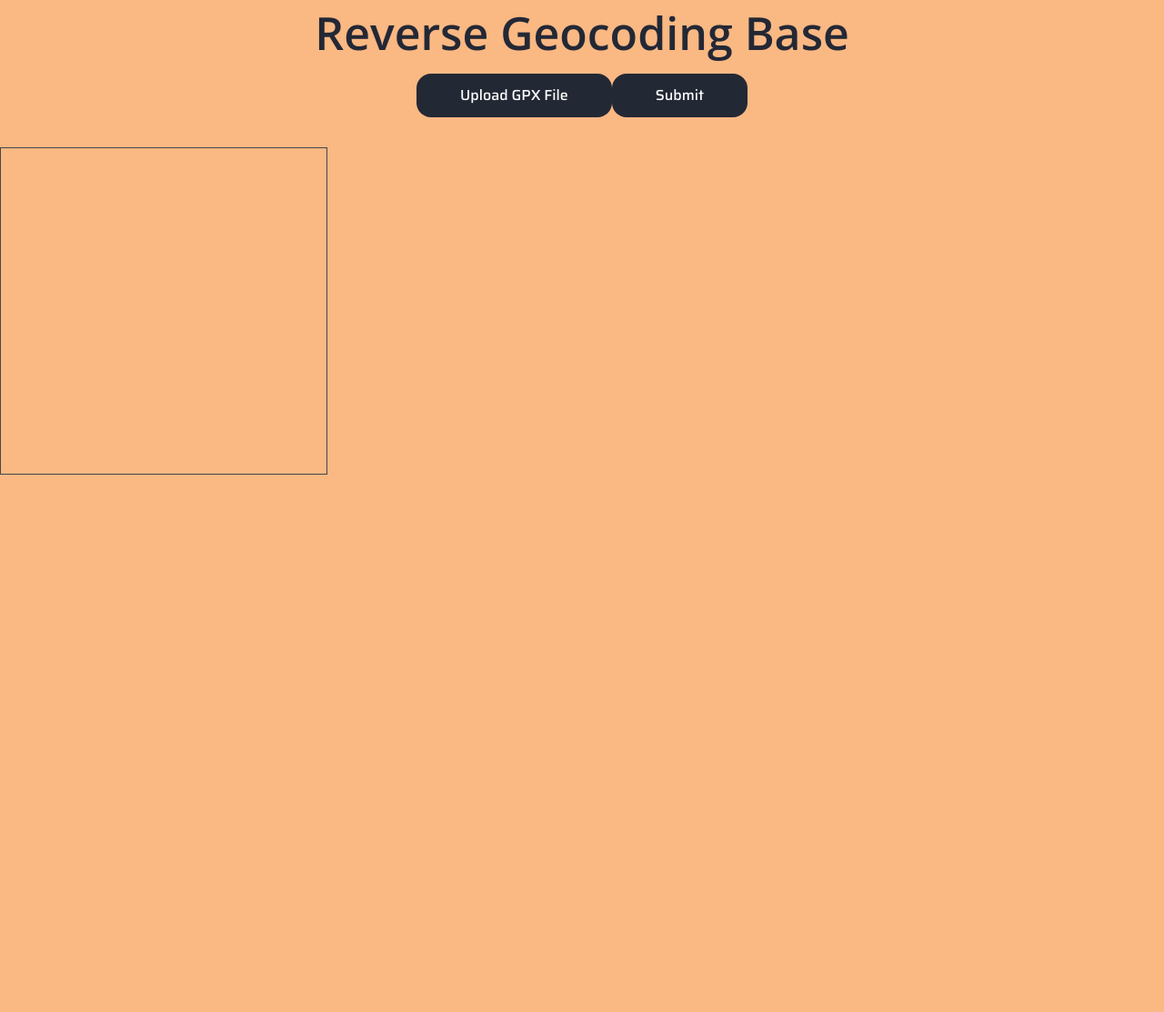
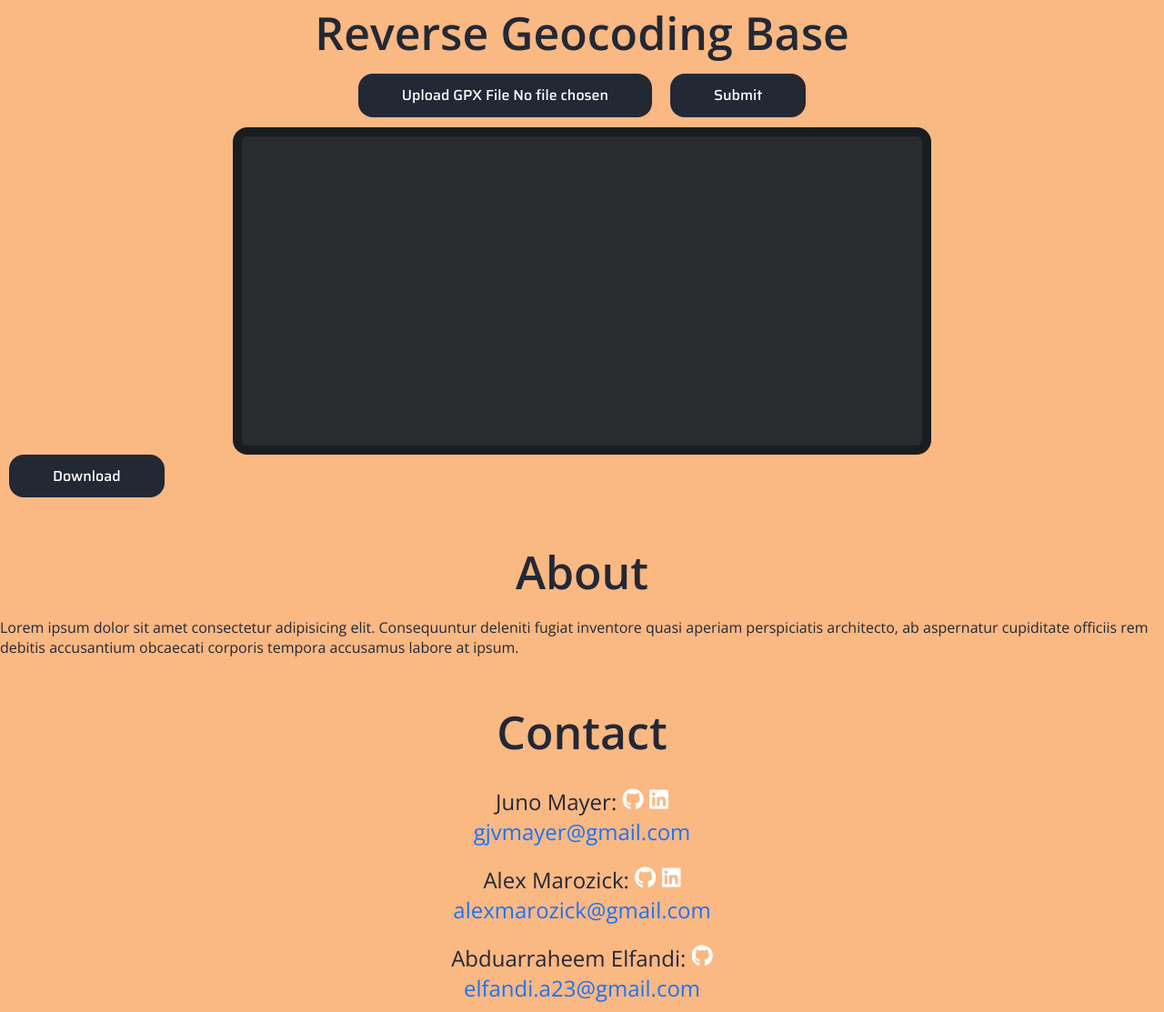
Before and after one commit to Abduarraheem/Reverse-Geocode, a Flask app: page / in a window 1280 px wide. Shown: the part 48-1161 px from the top of the page at 91% size. Before the commit the page ends 570 px from the top, so only its background shows below. Run offline with Flask 2, Linux system fonts and the light colour scheme; parts of the project's set-up code (start-up, migrations or seed data) failed here and were passed over; some libraries are stand-ins or nearby versions; some web fonts are replaced.

Commit message:
Added about and contact section, check description for more info.
Added about and contact section, also some addition to the buttons to make it display the file names upon submission, also smooth scrolling and custom scrollbar which could be modified.

```diff
--- a/static/main.js
+++ b/static/main.js
@@ -43,3 +43,18 @@
     navBar.classList.toggle("open");
     navList.classList.toggle("open");
 });
+
+
+const originalBtn = document.getElementById("originalBtn");
+const fileName = document.getElementById("file-name");
+
+
+originalBtn.addEventListener('change', ()=>{
+    if(originalBtn.value){
+        fileName.innerHTML = originalBtn.files[0].name;
+    }
+    else{
+        fileName.innerHTML = "No file chosen";
+
+    }
+});
--- a/static/style.css
+++ b/static/style.css
@@ -17,6 +17,7 @@
     margin: 0px;
     padding: 0px;
     box-sizing: border-box;
+    scroll-behavior: smooth;
 
 }
 [data-mode="dark"] {
@@ -38,7 +39,17 @@
 }
 
 
+body::-webkit-scrollbar{
+    width: 1rem;
+}
+body::-webkit-scrollbar-track{
+   background: rgb(15, 15, 15);
+}
+body::-webkit-scrollbar-thumb{
+    background: #2e2e2e;
+    border-radius: 19px;
 
+}
 
 a{
     text-decoration: none;
@@ -51,7 +62,6 @@
     position: fixed; /*Position of the nav bar will be fixed*/
     height: 3rem; /*Height of the nav bar*/
     background-color: rgb(15, 15, 15);
-    /* background: linear-gradient( 111.1deg,  rgba(0,40,70,1) -4.8%, rgb(1, 66, 116) 82.7%, rgb(4, 113, 196) 97.2% ); */
     overflow: hidden;
     /* align-items: center; */
     z-index: 2;
@@ -187,9 +197,10 @@
     font-size: 50px;
 }
 
-.container{
+.btn-container{
     padding: 0.7rem 3rem;
     width: 100%;
+
 
 }
 form{
@@ -204,47 +215,85 @@
 
 
 
+/*
+.submit-btn {
 
-.submit-btn {
     cursor: pointer;
     font-family: 'Saira', sans-serif;
     padding: 0.7rem 3rem;
-    font-size: 16px;
-    /* display: inline-block; */
+
+
     display: flex;
     background-color: var(--button-color);
     border-radius: 1rem;
     border: none;
     color:var(--button-color-text);
+    margin: 0 10px;
 
 
 }
 .submit-btn:hover, .submit-btn:focus {
     background-color: var(--button-color-hover);
-}
+} */
 
 
 
 
-.upload-btn {
+.btn {
+    margin: 0 10px;
     cursor: pointer;
+    font-family: 'Saira', sans-serif;
     padding: 0.7rem 3rem;
-    display: inline-block;
+    font-size: 16px;
     background-color: var(--button-color);
     border-radius: 1rem;
     border: none;
     color:var(--button-color-text);
 
 }
-.upload-btn:hover, .upload-btn:focus {
+.btn:hover, .upload-btn:focus {
     background-color: var(--button-color-hover);
 }
-label.upload-btn input[type=file]{
-    top: -100rem;
+/* .upload-btn:hover, .upload-btn:focus {
+    background-color: var(--button-color-hover);
+} */
+label.btn input[type=file]{
+    /* top: -100rem; */
     position: absolute;
+    z-index: -1;
+    opacity: 0; /* make transparent */
+}
+.output-box{
+    margin: auto;
+    width: 60%;
+    background-color: #292b2e;
+    height:360px;
+    padding: 10px;
+    border:10px solid #191d20;
+    color: #fab883;
+    font: 16px/26px;
+    overflow:auto;
+    border-radius: 1rem;
+    justify-content: center;
+    /* margin: 30px 10px; */
+
 }
 
+.fa-linkedin-square{
+    overflow: hidden;
+    background-size: 100% 200%;
+    background-image: linear-gradient(to top,#0073b1 50%,#0073b1, rgb(255, 255, 255) 50%);
+    /* color: #fff; */
+    -webkit-background-clip: text;      /*Makes it so that it only colors the icon and not the container*/
+    -webkit-text-fill-color: transparent;
+    transition:
+      background-position .3s ease-in-out,
+      color .2s ease-in-out;
+}
+.fa-linkedin-square:hover, .fa-linkedin-square:focus{
+    background-position: 0 100%;
 
+}
 /* #upload {
 	width: 0.1px;
 	height: 0.1px;
@@ -264,6 +313,34 @@
 
 
 } */
+
+
+.header-section{
+    padding-top: 3rem;
+    padding-bottom: 1rem;
+    font-size: 50px;
+    text-align: center;
+}
+.contact-list{
+    display: flex;
+    flex-direction: column;
+}
+.contact-info{
+    font-size: 1.5rem;
+    text-align: center;
+    align-items: center;
+    list-style: none;
+    padding: 10px;
+}
+
+.email-link{
+    color: rgb(26, 115, 248);
+}
+.email-link:hover{
+    /* text-underline-offset: ; */
+    border-bottom: .1em solid rgb(54, 127, 238);
+    transition: all 100ms cubic-bezier(0, 1, 1, 1);
+}
 /*Mobile view*/
 @media only screen and (max-width:800px){
 
--- a/templates/index.html
+++ b/templates/index.html
@@ -57,53 +57,82 @@
                 <span class="slider"></span>
             </label>
         <!-- </li> -->
-        <!-- <section>
-            <p>About</p>
-        </section> -->
     </nav>
 
 
-    <h1 class="title">Reverse Geocoding Base</h1>
+    <h1 class="title" id="Home">Reverse Geocoding Base</h1>
 
 
-        <div class="container">
+        <div class="btn-container">
             <form method="POST" action="" enctype="multipart/form-data">
-                <label class="upload-btn">
-                    <input type="file" name="gpx_file" required>
+                <label class="btn" id="upload-label">
+                    <input type="file" name="gpx_file" id="originalBtn" required>
                     Upload GPX File
+                    <span id="file-name">No file chosen</span>
                 </label>
-                <input class="submit-btn" type="submit" name="Submit" value="Submit">
+                <input class="btn" type="submit" name="Submit" value="Submit">
             </form>
         </div>
 
 
-        <br>
-        <div style="height:360px;width:360px;border:1px solid #454647;font:16px/26px;overflow:auto;">
-            {% for item in instructions %}
-            <div>
-            {{item}}
+        <div class="output-box">
+            <div class="wrapper">
+                {% for item in instructions %}
+                <div>
+                {{item}}
+                </div>
+                {% endfor %}
             </div>
-            {% endfor %}
         </div>
+        <input class="btn" type="Submit" name="Download" value="Download">
 
+        <section  id="About">
+            <h1 class="header-section">About</h1>
+                Lorem ipsum dolor sit amet consectetur adipisicing elit. Consequuntur deleniti fugiat inventore quasi aperiam perspiciatis architecto, ab aspernatur cupiditate officiis rem debitis accusantium obcaecati corporis tempora accusamus labore at ipsum.
+        </section>
 
-        <!-- <table>
-            <thead>
-            <tr>
-                <th> Instruction:  </th>
-            </tr>
-            </thead>
+        <section  id="Contact">
+            <h1 class="header-section">Contact</h1>
+                <ul class = "contact-list">
+                    <li class="contact-info">
+                        Juno Mayer:
+                        <a href="https://github.com/Saybrr" class="contact-icon" target="_blank">
+                            <i class="fa fa-github" aria-hidden="true"></i>
+                        </a>
 
-            <tbody>
-            {% for item in instructions %}
-            <tr>
-            <td>{{item}}</td>
-            </tr>
-            {% endfor %}
-            </tbody>
-        </table> -->
-    <output> <!-- Comment out this if any problems arrise with the tbale-->
-    </output>
+                        <a href="https://www.linkedin.com/in/juno-mayer-b50a441a2/" class="contact-icon" target="_blank">
+                            <i class="fa fa-linkedin-square" aria-hidden="true"></i>
+                        </a>
+                        <br>
+                        <a class="email-link" href="mailto:gjvmayer@gmail.com"> gjvmayer@gmail.com</a>
+                    </li>
+
+                    <li class="contact-info">
+                        Alex Marozick:
+
+                        <a href="https://github.com/alexmarozick" class="contact-icon" target="_blank">
+                            <i class="fa fa-github" aria-hidden="true"></i>
+                        </a>
+
+                        <a href="https://www.linkedin.com/in/alex-marozick-290b85195/" class="contact-icon" target="_blank">
+                            <i class="fa fa-linkedin-square" aria-hidden="true"></i>
+                        </a>
+
+                        <br>
+                        <a class="email-link" href="mailto:alexmarozick@gmail.com">alexmarozick@gmail.com</a>
+                    </li>
+
+                    <li class="contact-info">
+                        Abduarraheem Elfandi:
+
+                        <a href="https://github.com/Abduarraheem" class="contact-icon" target="_blank">
+                            <i class="fa fa-github" aria-hidden="true"></i>
+                        </a>
+                        <br>
+                        <a class="email-link" href="mailto:elfandi.a23@gmail.com">elfandi.a23@gmail.com</a>
+                    </li>
+                </ul>
+        </section>
 
     <script src="../static/main.js"></script>
 </body>
```
